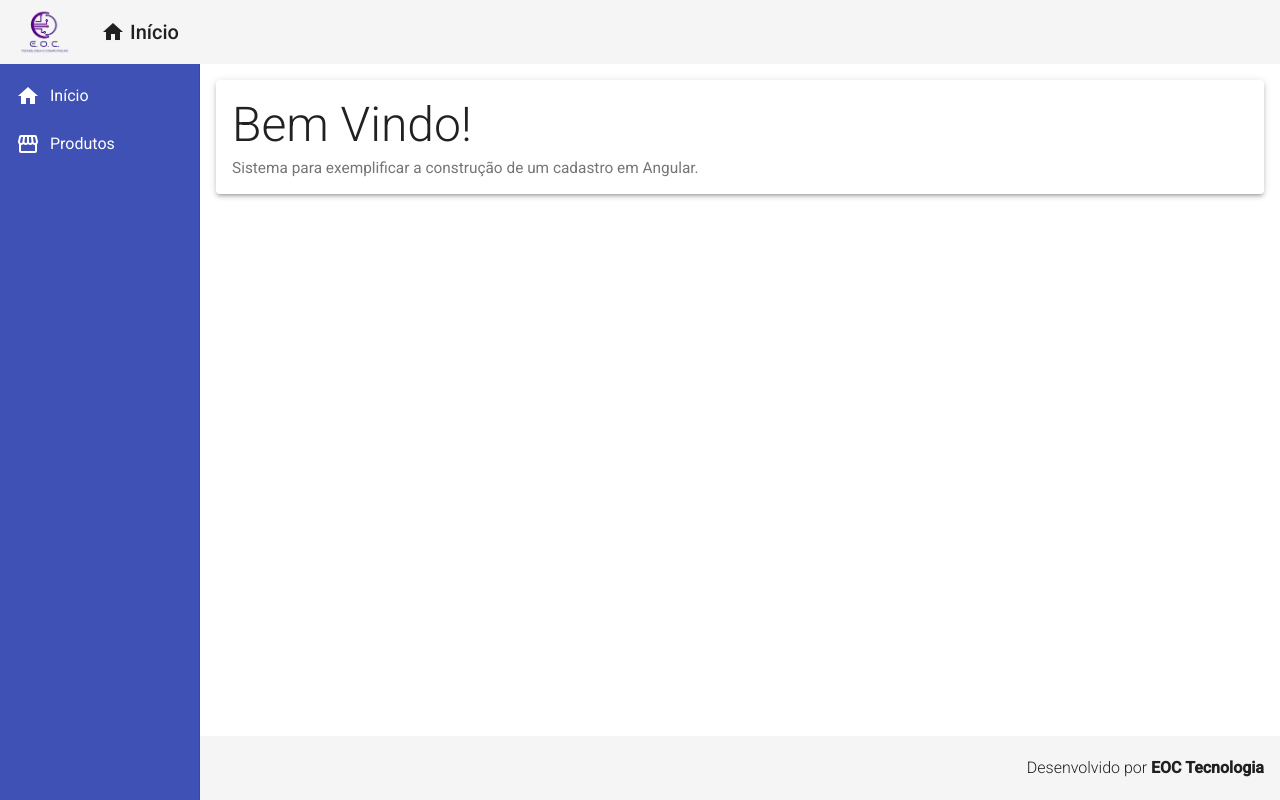
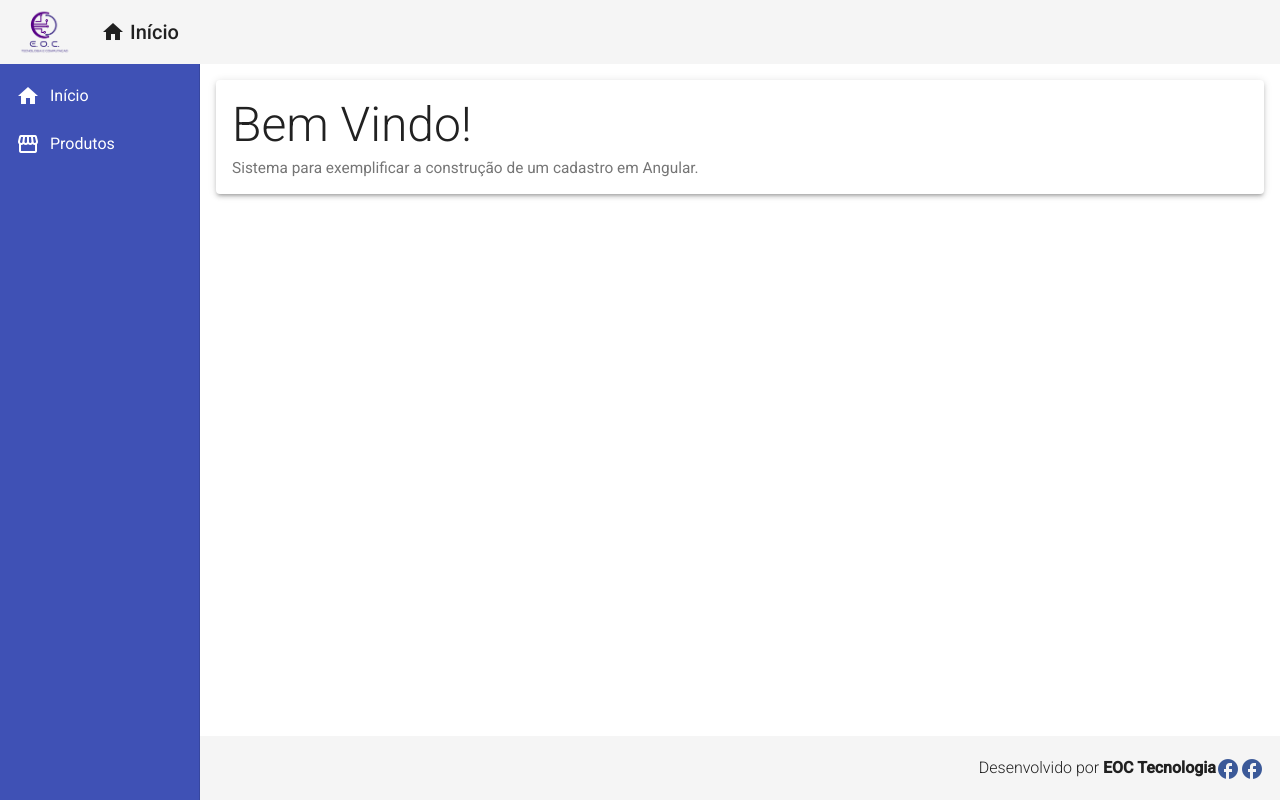
Before and after one commit to eliezereoc/crud-angular, an Angular app in the folder frontend/: page / in a window 1280 px wide. Built offline with nearby package versions, Linux system fonts and the light colour scheme.

Commit message:
Diretiva de atribulto

```diff
--- a/frontend/src/app/components/template/footer/footer.component.html
+++ b/frontend/src/app/components/template/footer/footer.component.html
@@ -1,7 +1,8 @@
 <mat-toolbar class="footer">
     <span>
         Desenvolvido por <strong>EOC Tecnologia</strong>
-        <!-- <i class="material-icons v-middle red">favorite</i>
-        <i class="material-icons v-middle" appRed>favorite</i>    -->
+
+        <i class="material-icons v-middle red">facebook</i> <!-- Com CSS     -->
+        <i class="material-icons v-middle" appRed>facebook</i> <!-- Com diretiva de atribulto-->
     </span>
 </mat-toolbar>
--- a/frontend/src/app/directives/red.directive.ts
+++ b/frontend/src/app/directives/red.directive.ts
@@ -6,7 +6,7 @@ import { Directive, ElementRef } from '@angular/core';
 export class RedDirective {
 
   constructor(private el: ElementRef) {
-    el.nativeElement.style.color = '#e35e6b';
+    el.nativeElement.style.color = '#3b5998';
    }
 
 }
--- a/frontend/src/styles.css
+++ b/frontend/src/styles.css
@@ -4,7 +4,7 @@ html, body { height: 100%; }
 body { margin: 0; font-family: Roboto, "Helvetica Neue", sans-serif; }
 
 .red {
-    color: #e35e6b;
+    color: #3b5998;
 }
 
 .v-middle {
```
